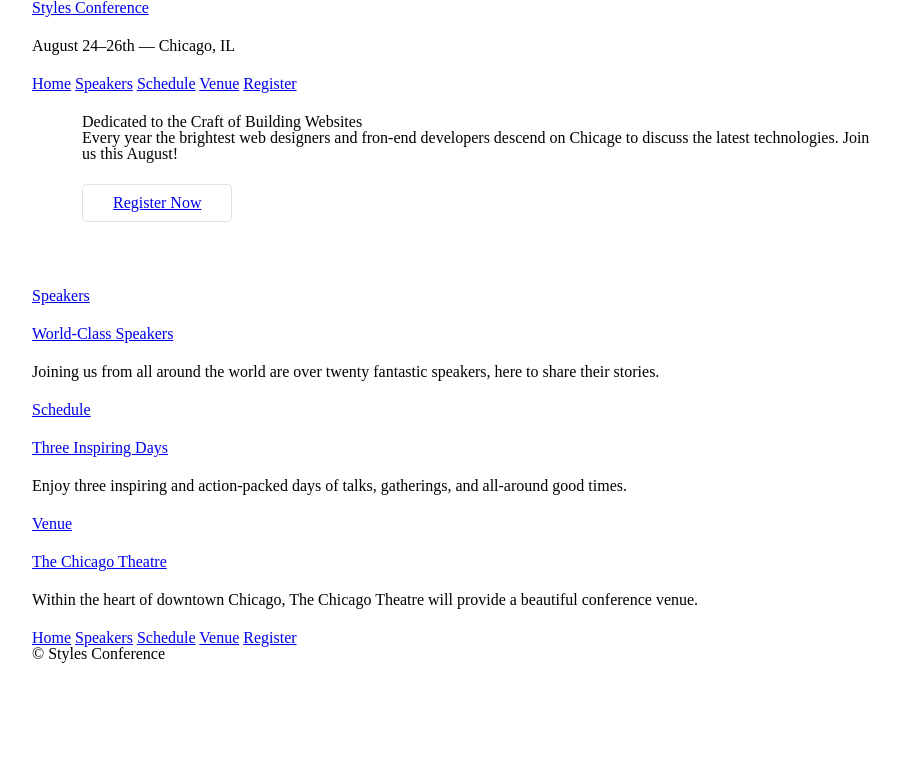
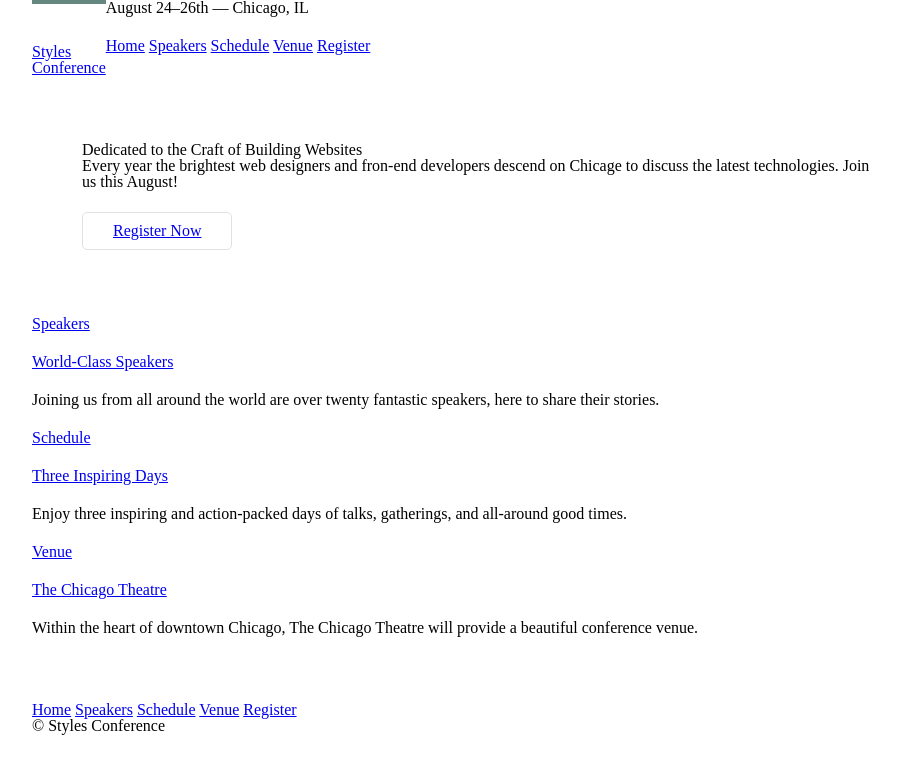
Before and after one commit to hguochen/StylesConference, a plain HTML site: page index.html in a window 1280 px wide. Shown: the whole page, without its empty margins (158-1058 px from the left). Drawn offline with Linux system fonts and the light colour scheme.

Commit message:
Added styles to header and footer

```diff
--- a/index.html
+++ b/index.html
@@ -7,10 +7,10 @@
         <link rel="stylesheet" href="static/css/main.css">
     </head>
     <body>
-        <header class="container">
+        <header class="container group">
             <section>
-                <h1>
-                    <a href="index.html">Styles Conference</a>
+                <h1 class="logo">
+                    <a href="index.html">Styles <br> Conference</a>
                 </h1>
             <section>
             <h3>August 24&ndash;26th &mdash; Chicago, IL</h3>
@@ -50,7 +50,7 @@
                 <p>Within the heart of downtown Chicago, The Chicago Theatre will provide a beautiful conference venue.</p>
             </section>
         </section>
-        <footer class="container">
+        <footer class="primary-footer container group">
             <nav>
                 <a href="index.html">Home</a>
                 <a href="speakers.html">Speakers</a>
--- a/static/css/main.css
+++ b/static/css/main.css
@@ -17,6 +17,23 @@
     width: 960px;
 }
 
+/*
+  ========================================
+  Clearfix
+  ========================================
+*/
+.group:before,
+.group:after {
+    content: "";
+    display: table;
+}
+.group:after {
+    clear: both;
+}
+.group {
+    clear: both;
+    *zoom: 1;
+}
 /*
   ========================================
   Typography
@@ -52,3 +69,27 @@
 .hero {
     padding: 22px 80px 66px 80px;
 }
+
+/*
+  ========================================
+  Primary Header
+  ========================================
+*/
+.logo {
+    border-top: 4px solid #648880;
+    padding: 40px 0 22px 0;
+    float: left;
+}
+
+/*
+  ========================================
+  Primary Footer
+  ========================================
+*/
+.primary-footer small {
+    float: left;
+}
+.primary-footer {
+    padding-bottom: 44px;
+    padding-top: 44px;
+}
```
